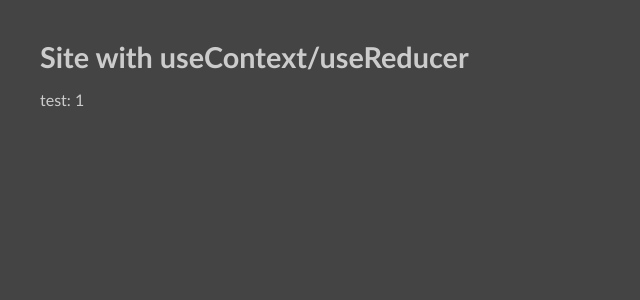
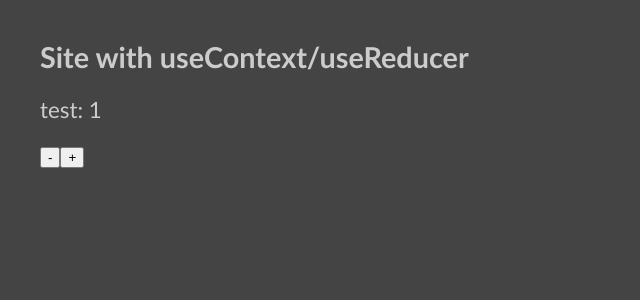
Before and after one commit to saidugurlu/msu-reducer-context, a React (Vite) app: page / in a window 1280 px wide. Shown: the top 300 px of the page, without its empty margins (0-640 px from the left). Built offline with nearby package versions, Linux system fonts and the light colour scheme.

Commit message:
buttons work with useContext

```diff
--- a/src/App.jsx
+++ b/src/App.jsx
@@ -9,6 +9,20 @@ function App() {
 		<div className="App">
 			<h1>Site with useContext/useReducer</h1>
 			<p>test: {count}</p>
+      <div className="buttonArea">
+                <button
+                    className="decrease"
+                    onClick={() => setCount(count - 1)}
+                >
+                    -
+                </button>
+                <button
+                    className="increase"
+                    onClick={() => setCount(count + 1)}
+                >
+                    +
+                </button>
+            </div>
 		</div>
 	);
 }
--- a/src/App.scss
+++ b/src/App.scss
@@ -9,4 +9,8 @@ body {
 		font-size: 1.8rem;
 		margin: 0;
 	}
+
+	p {
+		font-size: 1.4rem;
+	}
 }
```
